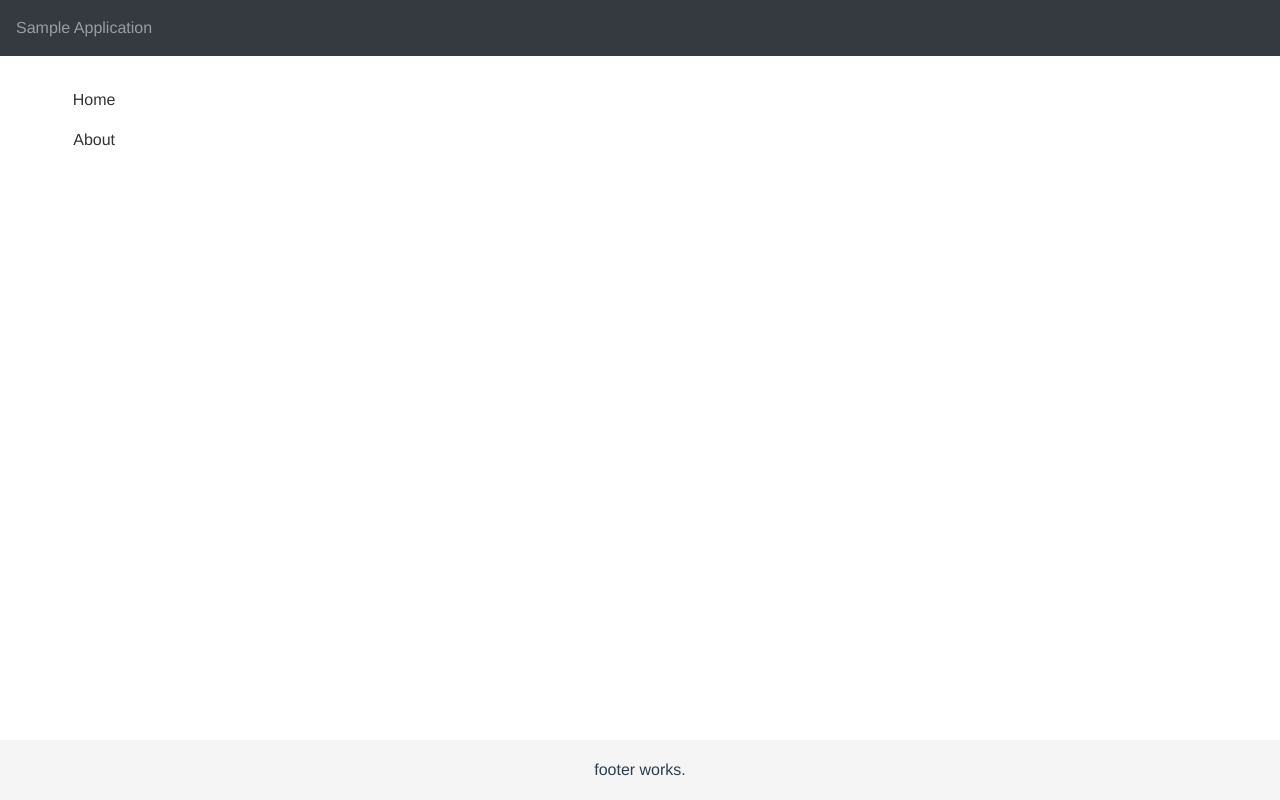
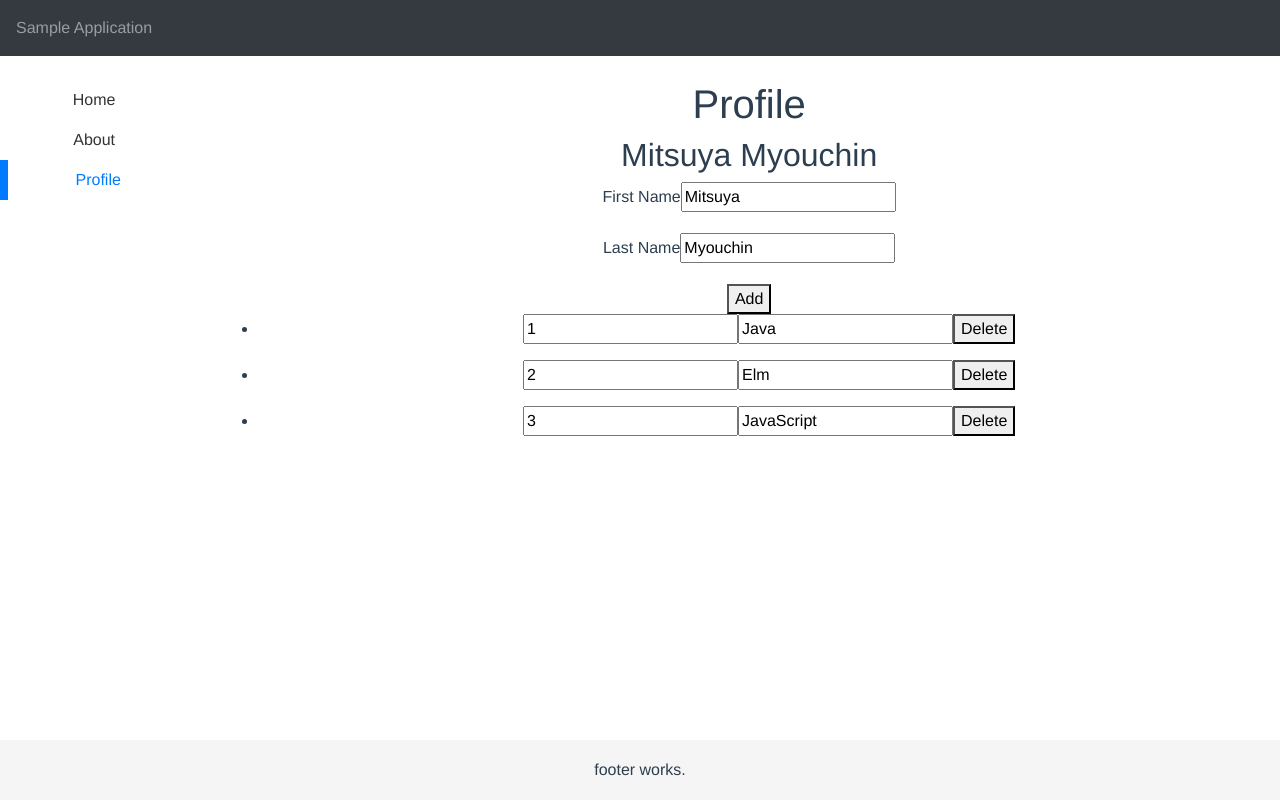
Before and after one commit to myomi/otter, a Vue app: page /#/profile in a window 1280 px wide. Built offline with nearby package versions, Linux system fonts and the light colour scheme.

Commit message:
Added profile

```diff
--- a/src/layout/Menu.vue
+++ b/src/layout/Menu.vue
@@ -5,7 +5,10 @@
       </li>
       <li class="nav-item">
         <router-link to="/about" class="nav-link">About</router-link>
-    </li>
+      </li>
+      <li class="nav-item">
+        <router-link to="/profile" class="nav-link">Profile</router-link>
+      </li>
     </ul>
 </template>
 
--- a/src/router.ts
+++ b/src/router.ts
@@ -1,9 +1,10 @@
-import Vue from 'vue'
-import Router from 'vue-router'
-import Home from './views/Home.vue'
-import About from './views/About.vue'
+import Vue from 'vue';
+import Router from 'vue-router';
+import Home from './views/Home.vue';
+import About from './views/About.vue';
+import Profile from './views/Profile.vue';
 
-Vue.use(Router)
+Vue.use(Router);
 
 export default new Router({
   routes: [
@@ -16,6 +17,11 @@ export default new Router({
       path: '/about',
       name: 'about',
       component: About
+    },
+    {
+      path: '/profile',
+      name: 'profile',
+      component: Profile
     }
   ]
-})
+});
--- /dev/null
+++ b/src/views/Profile.vue
@@ -0,0 +1,77 @@
+<template>
+    <div>
+        <h1>Profile</h1>
+        <h2>{{fullName}}</h2>
+        <form>
+            <div class="form-group">
+                <label for="firstName">First Name</label>
+                <input type="text" id="firstName" v-model="firstName">
+            </div>
+            <div class="form-group">
+                <label for="lastName">Last Name</label>
+                <input type="text" id="lastName" v-model="lastName">
+            </div>
+            <button @click="addTag()">Add</button>
+            <ul v-for="(tag, index) in tags" :key="tag.id">
+                <li>
+                    <input type="number" v-model="tag.id">
+                    <input type="text" v-model="tag.name">
+                    <button @click="removeTag(index)">Delete</button>
+                </li>
+            </ul>
+        </form>
+    </div>
+</template>
+
+<script lang="ts">
+import Vue from 'vue';
+import store from '@/store';
+export default Vue.extend({
+  name: 'Profile',
+  data: function(): Profile {
+    return {
+      firstName: 'Mitsuya',
+      lastName: 'Myouchin',
+      tags: [
+        {
+          id: 1,
+          name: 'Java'
+        },
+        {
+          id: 2,
+          name: 'Elm'
+        },
+        {
+          id: 3,
+          name: 'JavaScript'
+        }
+      ]
+    };
+  },
+  computed: {
+    fullName: function(): string {
+      return `${this.firstName} ${this.lastName}`;
+    }
+  },
+  methods: {
+    addTag: function() {
+      this.tags.push({});
+    },
+
+    removeTag: function(index: number) {
+      this.tags.splice(index, 1);
+    }
+  }
+});
+
+interface Profile {
+  firstName: string;
+  lastName: string;
+  tags: Tag[];
+}
+
+interface Tag {
+  id?: number;
+  name?: string;
+}
+</script>
```
